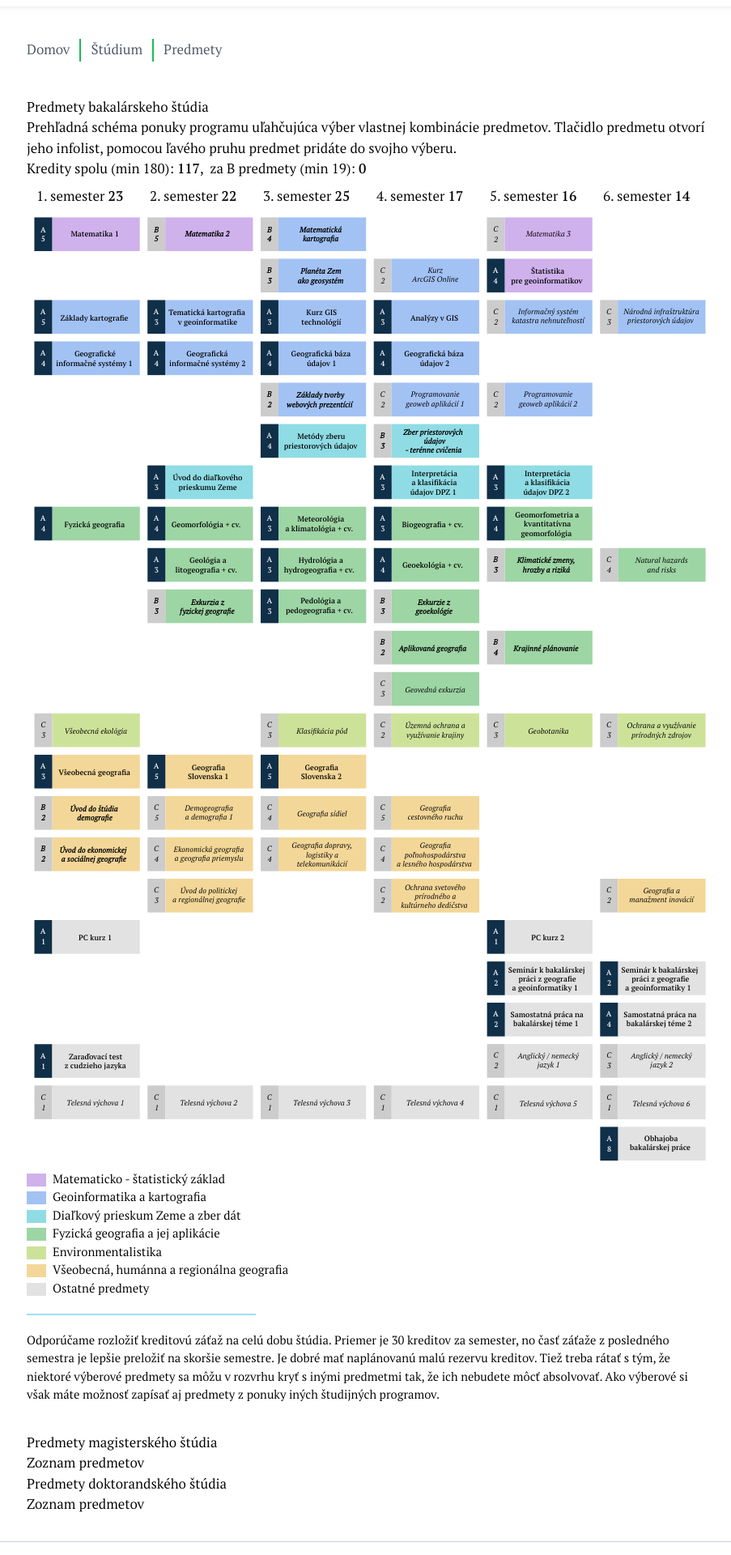
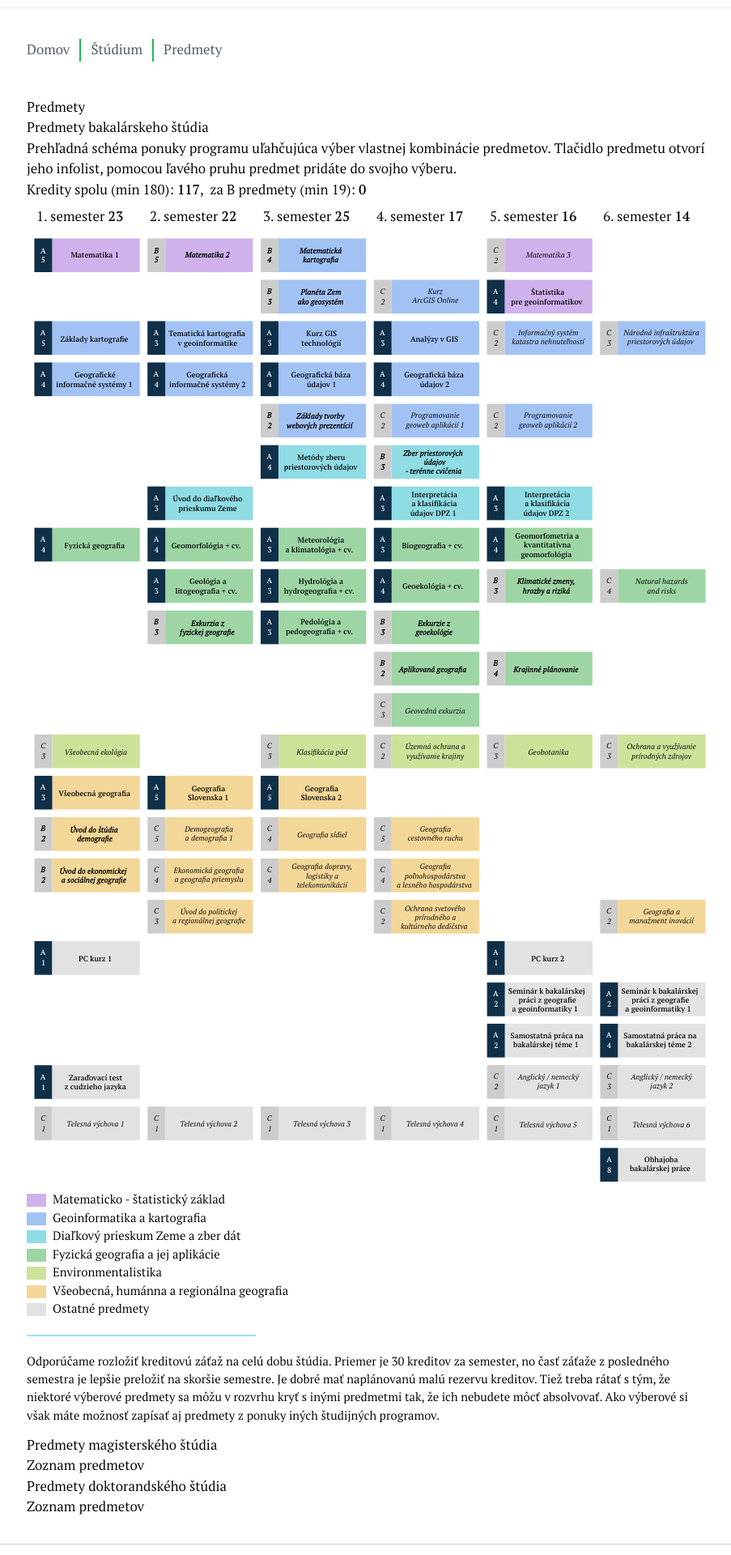
Before and after one commit to xiceph/KFGGIweb, a Next.js app: page /studium/predmety in a window 1280 px wide. Shown: the part 80-2000 px from the top of the page at 81% size, without its empty margins (183-1086 px from the left). Built offline with nearby package versions, Linux system fonts and the light colour scheme; what @tailwindcss/typography would draw is missing.

Commit message:
update predmety

```diff
--- a/pages/studium/predmety.js
+++ b/pages/studium/predmety.js
@@ -31,7 +31,8 @@ function Predmety() {
 
   return (
     <div className="w-full">
-      <h1>Predmety bakalárskeho štúdia</h1>
+      <h1>Predmety</h1>
+      <h2>Predmety bakalárskeho štúdia</h2>
       <p>Prehľadná schéma ponuky programu uľahčujúca výber vlastnej kombinácie predmetov. Tlačidlo predmetu otvorí jeho infolist, pomocou ľavého pruhu predmet pridáte do svojho výberu.</p>
       <div>
         Kredity spolu (min 180): <b>{all}</b>,{`  `}
@@ -51,12 +52,12 @@ function Predmety() {
       </div>
       <LegendaPredmety />
       <Separator size="sm" position="left" />
-      <p className="text-ext">Odporúčame rozložiť kreditovú záťaž na celú dobu štúdia. Priemer je 30 kreditov za semester, no časť záťaže z posledného semestra je lepšie preložiť na skoršie semestre. Je dobré mať naplánovanú malú rezervu kreditov. Tiež treba rátať s tým, že niektoré výberové predmety sa môžu v rozvrhu kryť s inými predmetmi tak, že ich nebudete môcť absolvovať. Ako výberové si však máte možnosť zapísať aj predmety z ponuky iných študijných programov.<br/> </p>
+      <p className="text-ext">Odporúčame rozložiť kreditovú záťaž na celú dobu štúdia. Priemer je 30 kreditov za semester, no časť záťaže z posledného semestra je lepšie preložiť na skoršie semestre. Je dobré mať naplánovanú malú rezervu kreditov. Tiež treba rátať s tým, že niektoré výberové predmety sa môžu v rozvrhu kryť s inými predmetmi tak, že ich nebudete môcť absolvovať. Ako výberové si však máte možnosť zapísať aj predmety z ponuky iných študijných programov.</p>
 
-      <h1>Predmety magisterského štúdia</h1>
+      <h2>Predmety magisterského štúdia</h2>
       <p><a href="docs/predmetyMgr.pdf">Zoznam predmetov</a></p>
 
-      <h1>Predmety doktorandského štúdia</h1>
+      <h2>Predmety doktorandského štúdia</h2>
       <p><a href="docs/predmetyPhD.pdf">Zoznam predmetov</a></p>
     </div>
   )
```
